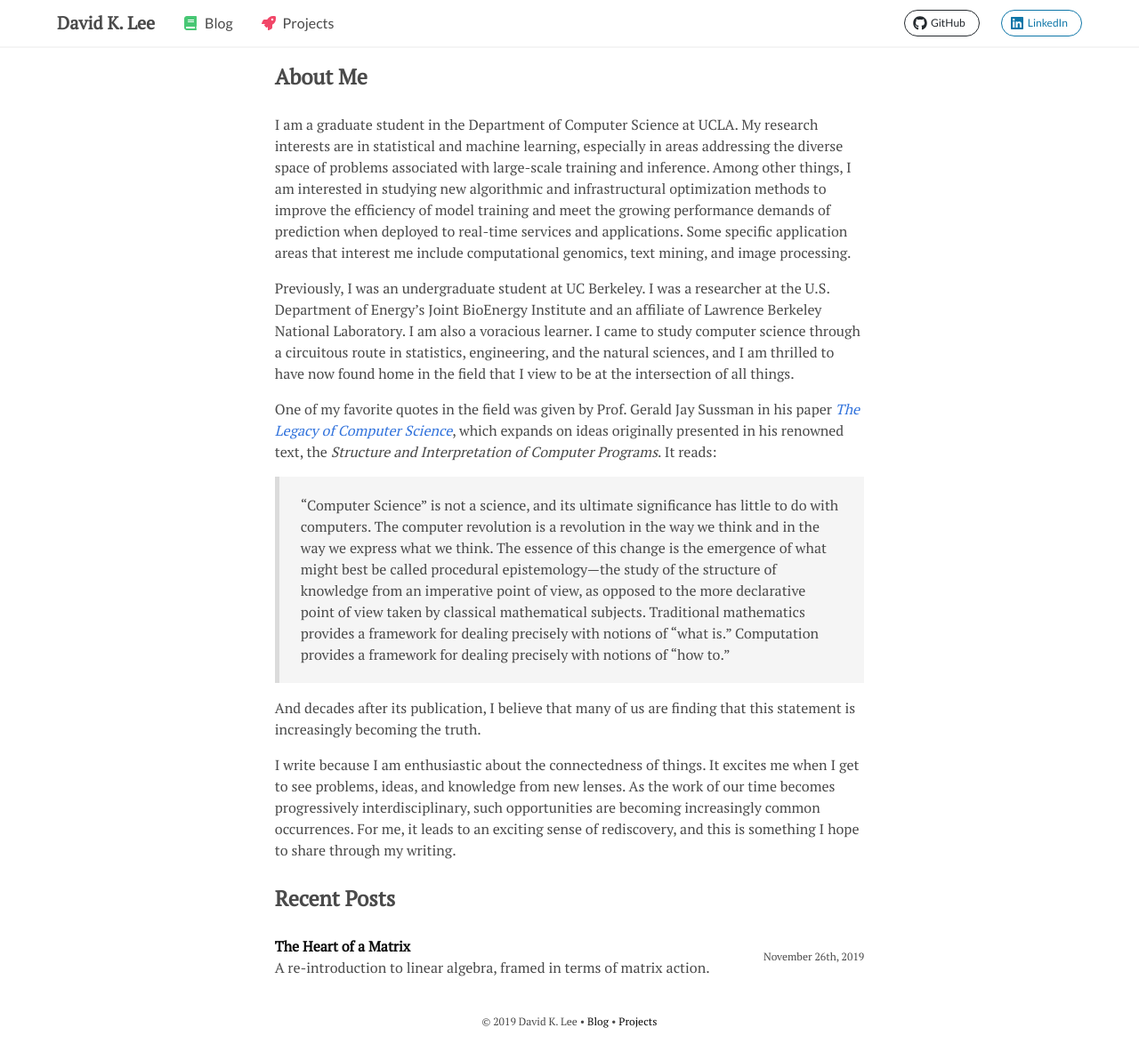
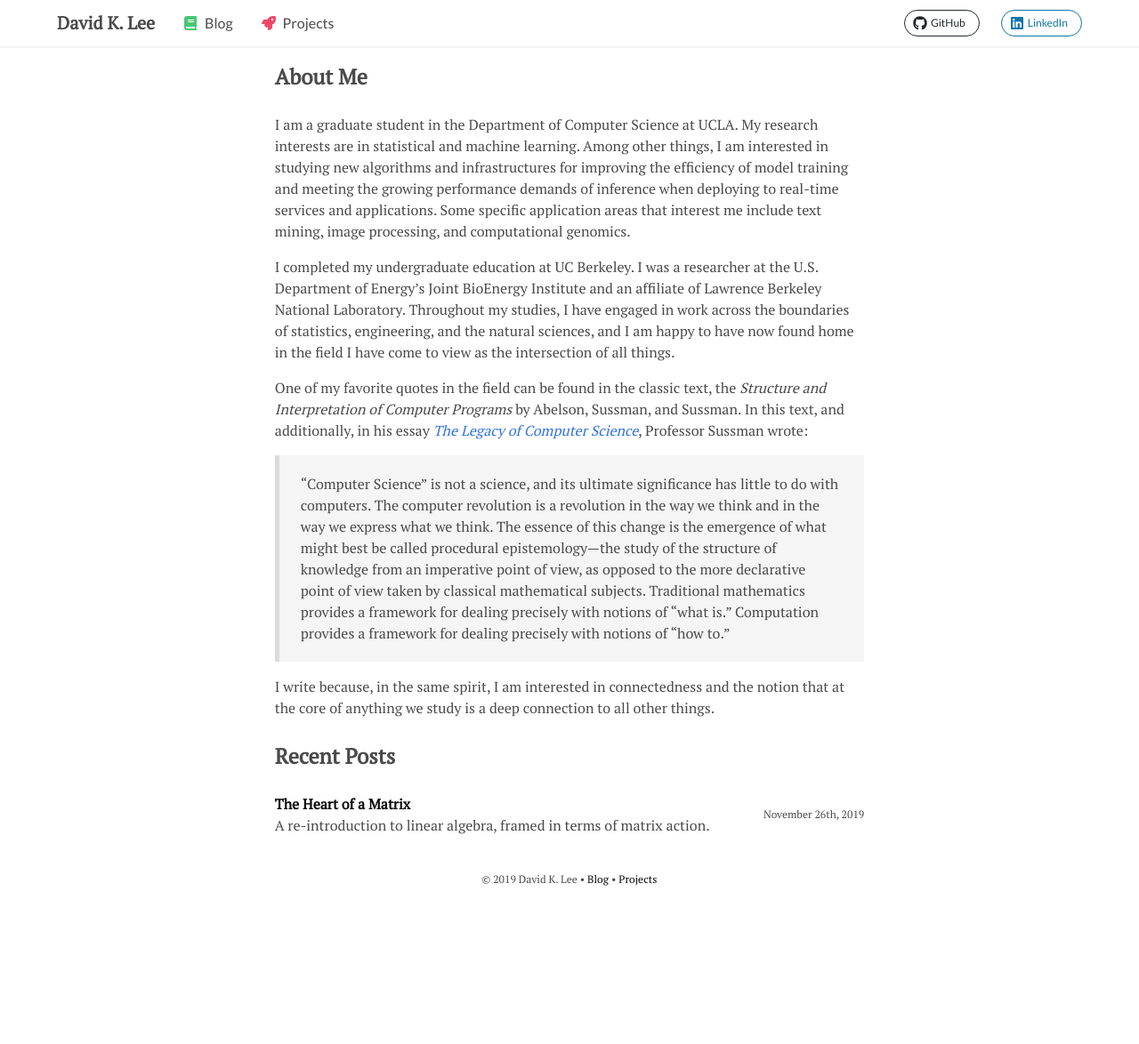
Before and after one commit to davidkml/site, a Jekyll site: the page built from index.md, in a window 1280 px wide and 1174 px high. Shown: the whole window at 89% size. Built offline with Jekyll 4.4.1, drawn with Linux system fonts in a browser that asks for light colours; nearby versions of some CDN libraries.

Commit message:
Update about

```diff
--- a/index.md
+++ b/index.md
@@ -3,14 +3,12 @@ layout: home
 title: About Me
 ---
 
-I am a graduate student in the Department of Computer Science at UCLA. My research interests are in statistical and machine learning, especially in areas addressing the diverse space of problems associated with large-scale training and inference. Among other things, I am interested in studying new algorithmic and infrastructural optimization methods to improve the efficiency of model training and meet the growing performance demands of prediction when deployed to real-time services and applications. Some specific application areas that interest me include computational genomics, text mining, and image processing.
+I am a graduate student in the Department of Computer Science at UCLA. My research interests are in statistical and machine learning. Among other things, I am interested in studying new algorithms and infrastructures for improving the efficiency of model training and meeting the growing performance demands of inference when deploying to real-time services and applications. Some specific application areas that interest me include text mining, image processing, and computational genomics.
 
-Previously, I was an undergraduate student at UC Berkeley. I was a researcher at the U.S. Department of Energy’s Joint BioEnergy Institute and an affiliate of Lawrence Berkeley National Laboratory. I am also a voracious learner. I came to study computer science through a circuitous route in statistics, engineering, and the natural sciences, and I am thrilled to have now found home in the field that I view to be at the intersection of all things.
+I completed my undergraduate education at UC Berkeley. I was a researcher at the U.S. Department of Energy’s Joint BioEnergy Institute and an affiliate of Lawrence Berkeley National Laboratory. Throughout my studies, I have engaged in work across the boundaries of statistics, engineering, and the natural sciences, and I am happy to have now found home in the field I have come to view as the intersection of all things.
 
-One of my favorite quotes in the field was given by Prof. Gerald Jay Sussman in his paper [_The Legacy of Computer Science_](https://groups.csail.mit.edu/mac/users/gjs/essays/remember.pdf){:target="_blank"}, which expands on ideas originally presented in his renowned text, the _Structure and Interpretation of Computer Programs_. It reads:
+One of my favorite quotes in the field can be found in the classic text, the _Structure and Interpretation of Computer Programs_ by Abelson, Sussman, and Sussman. In this text, and additionally, in his essay [_The Legacy of Computer Science_](https://groups.csail.mit.edu/mac/users/gjs/essays/remember.pdf){:target="_blank"}, Professor Sussman wrote:
 
 > “Computer Science” is not a science, and its ultimate significance has little to do with computers. The computer revolution is a revolution in the way we think and in the way we express what we think. The essence of this change is the emergence of what might best be called procedural epistemology—the study of the structure of knowledge from an imperative point of view, as opposed to the more declarative point of view taken by classical mathematical subjects. Traditional mathematics provides a framework for dealing precisely with notions of “what is.” Computation provides a framework for dealing precisely with notions of “how to.”
 
-And decades after its publication, I believe that many of us are finding that this statement is increasingly becoming the truth.
-
-I write because I am enthusiastic about the connectedness of things. It excites me when I get to see problems, ideas, and knowledge from new lenses. As the work of our time becomes progressively interdisciplinary, such opportunities are becoming increasingly common occurrences. For me, it leads to an exciting sense of rediscovery, and this is something I hope to share through my writing.
+I write because, in the same spirit, I am interested in connectedness and the notion that at the core of anything we study is a deep connection to all other things.
```
